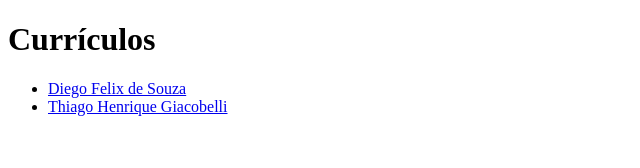
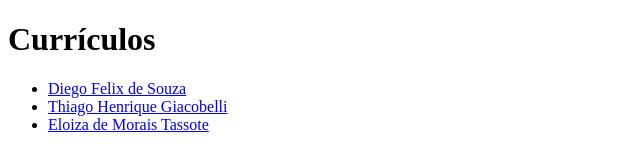
Before and after one commit to paranhoslukas/DesFrameIII, a plain HTML site: page Currículos/index.html in a window 1280 px wide. Shown: the whole page, without its empty margins (0-640 px from the left). Drawn offline with Linux system fonts and the light colour scheme.

Commit message:
update Eloiza

```diff
--- a/Currículos/index.html
+++ b/Currículos/index.html
@@ -10,6 +10,7 @@
     <ul>
         <li><a href="https://felixsouza.netlify.app/" target="_blank">Diego Felix de Souza</a></li>
         <li><a href="https://github.com/thigiacobelli/Curriculo-HTML-CSS" target="_blank">Thiago Henrique Giacobelli</a></li>
+        <li><a href="https://github.com/elotassote/Curriculo" target="_blank">Eloiza de Morais Tassote</a></li>
     </ul>
 </body>
 </html>
```
